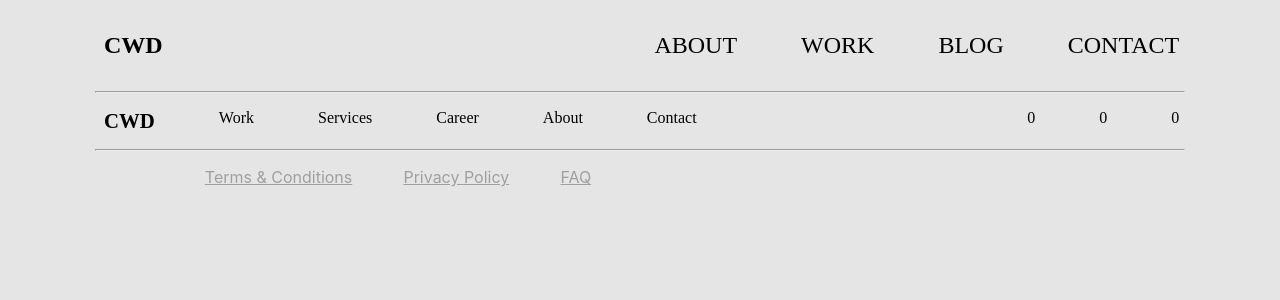
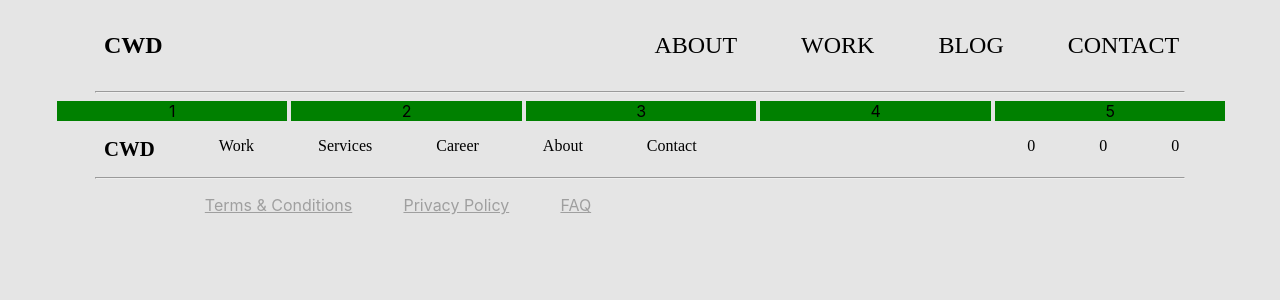
Before and after one commit to ltramos7/cwd-website-fe, a React (Create React App) app: page /test in a window 1280 px wide. Shown: the top 300 px of the page. Built offline with nearby package versions, Linux system fonts and the light colour scheme.

Commit message:
restyled and refactored some of the about component, started a test component to figure out the slides

```diff
--- a/src/App.js
+++ b/src/App.js
@@ -11,6 +11,8 @@ import Home from './components/home/index'
 import Navigation from './components/global/navigation/index'
 import Work from './components/work/index'
 
+import Test from './components/test';
+
 function App() {
   return (
     <body>
@@ -21,6 +23,8 @@ function App() {
         <Route exact path='/contact' component={Contact}/>
         <Route exact path='/' component={Home}/>
         <Route exact path='/work' component={Work}/>
+
+        <Route exact path='/test' component={Test} />
       </BrowserRouter>
       <Footer/>
     </body>
--- a/src/components/about/index.js
+++ b/src/components/about/index.js
@@ -39,17 +39,37 @@ class About extends React.Component{
     }
 
     teamBios = () => {
-        return this.state.teamBios.map(person => {
-            return(
+        let i = 0
+        let f = 3
+
+        let bios = []
+
+        for(i; i <= f; i++){
+            bios.push(
                 <div>
-                    <img className='about__team-img' src={require(`${person.image}`)} alt='placeholder' />
-                    <h5 className='about__team-member-name'>{person.name}</h5>
-                    <p className='about__team-member-job'>{person.title}</p>
-                    <p className='about__team-member-phone'>{person.phone}</p>
-                    <p className='about__team-member-email'>{person.email}</p>
+                    <img className='about__team-img' src={require(`${this.state.teamBios[i].image}`)} alt='placeholder' />
+                    <h5 className='about__team-member-name'>{this.state.teamBios[i].name}</h5>
+                    <p className='about__team-member-job'>{this.state.teamBios[i].title}</p>
+                    <p className='about__team-member-phone'>{this.state.teamBios[i].phone}</p>
+                    <p className='about__team-member-email'>{this.state.teamBios[i].email}</p>
                 </div>
             )
-        })
+        }
+
+        return bios
+
+
+        // return this.state.teamBios.map(person => {
+        //     return(
+                // <div>
+                //     <img className='about__team-img' src={require(`${person.image}`)} alt='placeholder' />
+                //     <h5 className='about__team-member-name'>{person.name}</h5>
+                //     <p className='about__team-member-job'>{person.title}</p>
+                //     <p className='about__team-member-phone'>{person.phone}</p>
+                //     <p className='about__team-member-email'>{person.email}</p>
+                // </div>
+        //     )
+        // })
     }
 
     teamLeftArrow = () => {
--- a/src/components/contact/index.js
+++ b/src/components/contact/index.js
@@ -3,7 +3,11 @@ import React from 'react';
 class Contact extends React.Component{
     render(){
         return(
-            <h1>Contact Component</h1>
+            <section classname='contact'>
+                <div className='contact-container'>
+
+                </div>
+            </section>
         )
     }
 }
--- /dev/null
+++ b/src/components/test.js
@@ -0,0 +1,19 @@
+import React from 'react';
+
+class Test extends React.Component{
+    render(){
+        return(
+            <section classname='test'>
+                <div className='test-container'>
+                    <div className='test-item'>1</div>
+                    <div className='test-item'>2</div>
+                    <div className='test-item'>3</div>
+                    <div className='test-item'>4</div>
+                    <div className='test-item'>5</div>
+                </div>
+            </section>
+        )
+    }
+}
+
+export default Test;
--- /dev/null
+++ b/src/scss/_test.scss
@@ -0,0 +1,14 @@
+.test {
+    &-container {
+        display: flex;
+        padding: 0 55px;
+    }
+
+    &-item {
+        background: green;
+        flex: 0 0 19.7%;
+        text-align: center;
+        margin: 0 2px;
+        transition: transform 300ms ease 100ms;
+    }
+}
--- a/src/scss/main.scss
+++ b/src/scss/main.scss
@@ -7,6 +7,8 @@
 @import './navigation';
 @import './work';
 
+@import './test';
+
 
 
 body{
```
